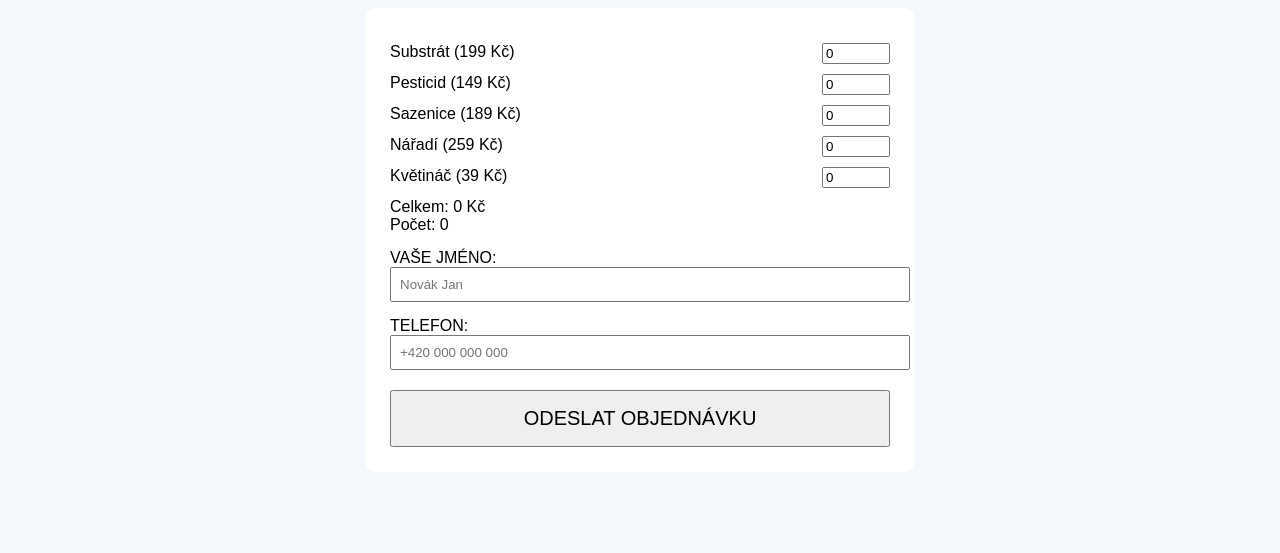
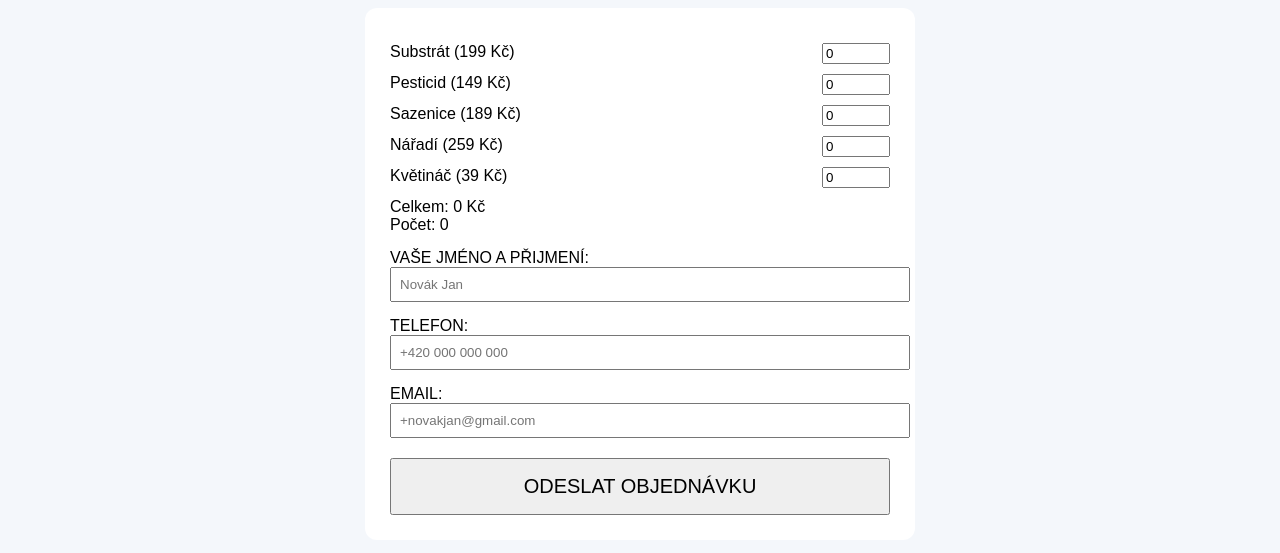
Before and after one commit to jkubinf/Zahradnictv-Brou-ek, a plain HTML site: page index.html in a window 1280 px wide. Shown: the part 311-864 px from the top of the page. Before the commit the page ends 813 px from the top, so only its background shows below. Drawn offline with Linux system fonts and the light colour scheme.

Commit message:
Update index.html

```diff
--- a/index.html
+++ b/index.html
@@ -81,13 +81,18 @@ button {
   <div id="pocet">Počet: 0</div>
 
   <div class="form-group">
-    <label>VAŠE JMÉNO:</label>
+    <label>VAŠE JMÉNO A PŘIJMENÍ:</label>
     <input type="text" id="jmeno" placeholder="Novák Jan">
   </div>
 
   <div class="form-group">
     <label>TELEFON:</label>
     <input type="text" id="telefon" placeholder="+420 000 000 000">
+  </div>
+
+  <div class="form-group">
+    <label>EMAIL:</label>
+    <input type="text" id="EMAIL" placeholder="+novakjan@gmail.com">
   </div>
 
   <button onclick="odeslatObjednavku()">ODESLAT OBJEDNÁVKU</button>
```
